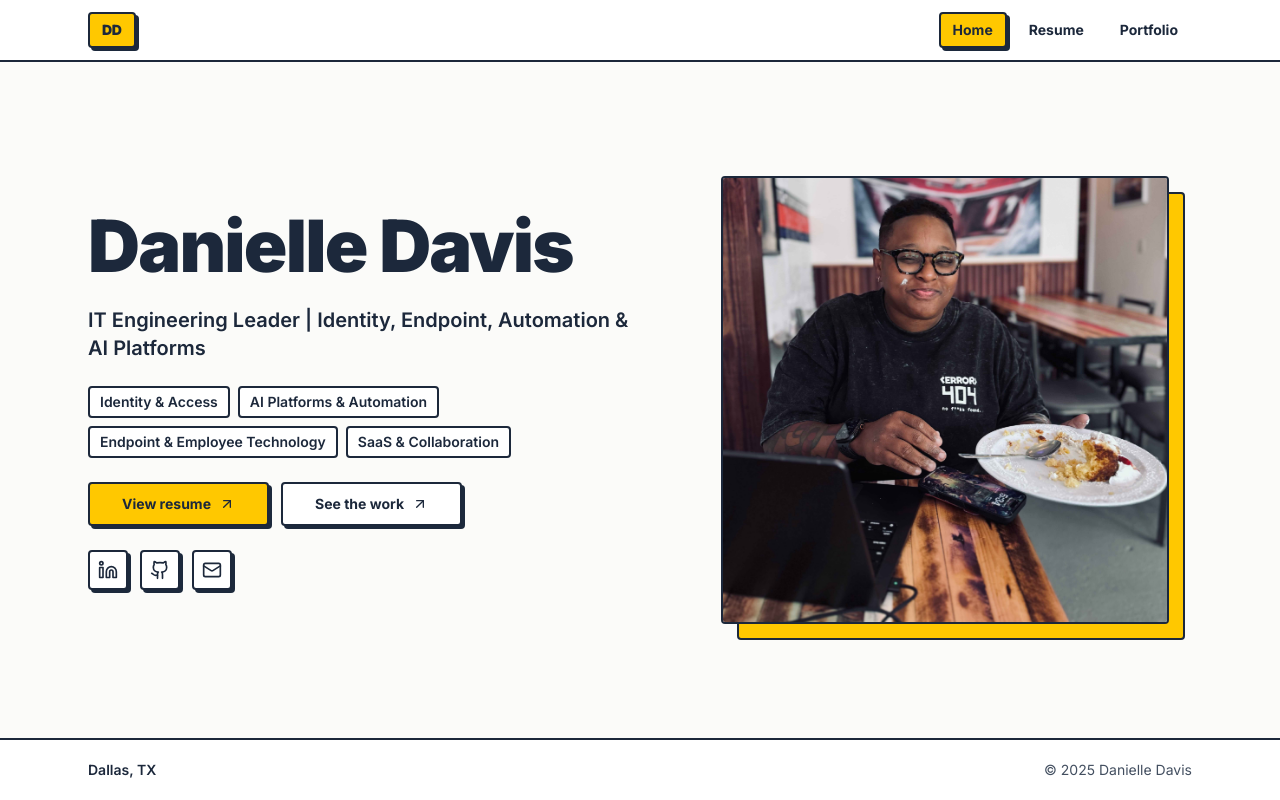
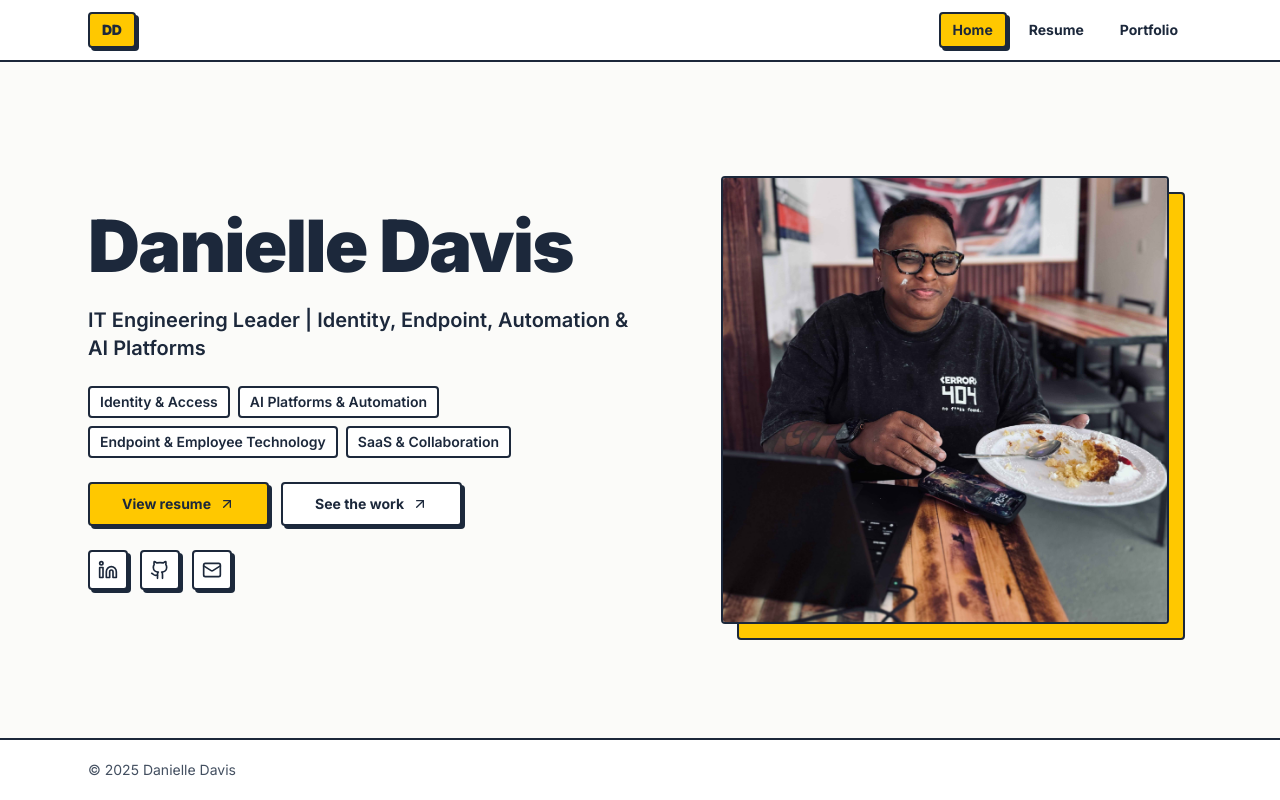
Before and after one commit to davisthegreat720/davisthetech.bio, a Next.js app: page / in a window 1280 px wide. Built offline with nearby package versions, Linux system fonts and the light colour scheme.

Commit message:
Remove location from homepage footer

```diff
--- a/app/page.tsx
+++ b/app/page.tsx
@@ -85,7 +85,6 @@ export default function HomePage() {
 
       <footer className="border-t-2 border-foreground bg-card">
         <div className="mx-auto flex max-w-6xl flex-col items-start justify-between gap-2 px-4 py-5 text-sm sm:flex-row sm:items-center sm:px-6">
-          <p className="font-semibold">{contact.location}</p>
           <p className="text-muted-foreground">
             {"© "}
             {new Date().getFullYear()} {name}
```
